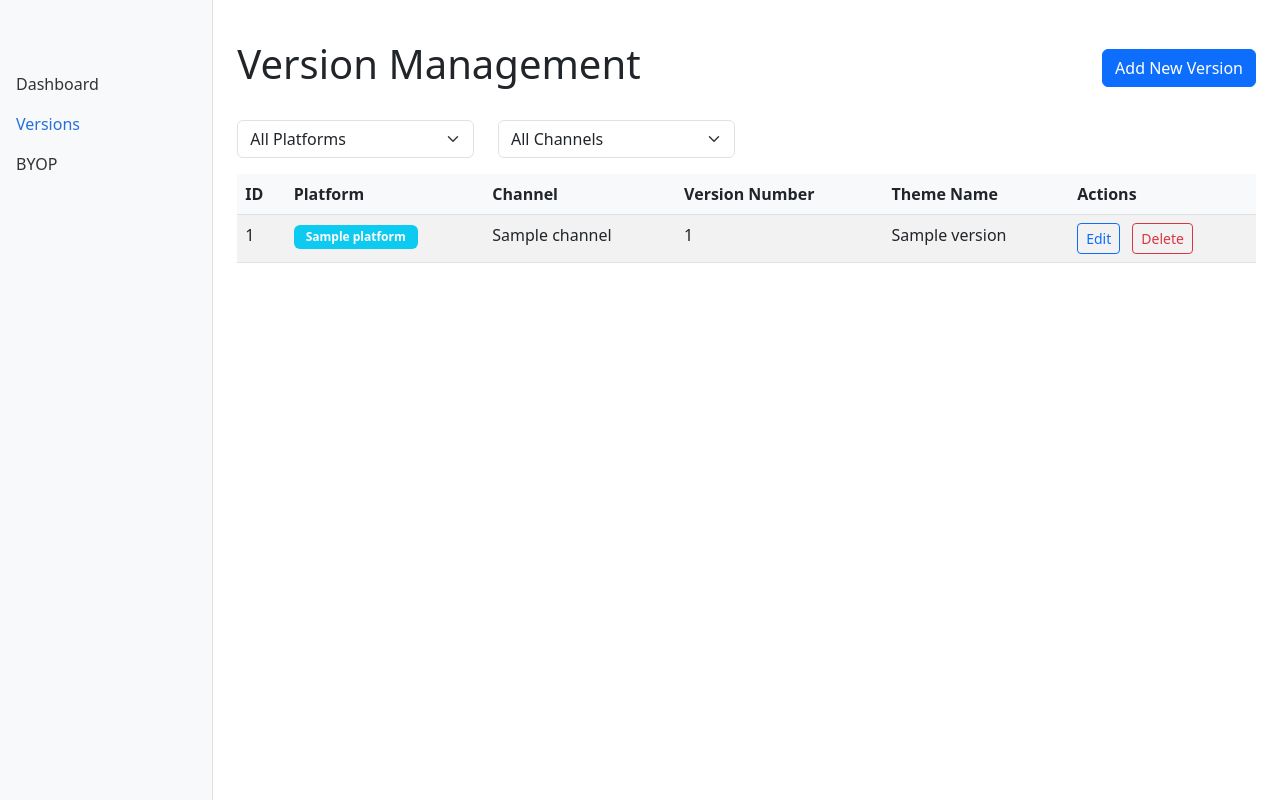
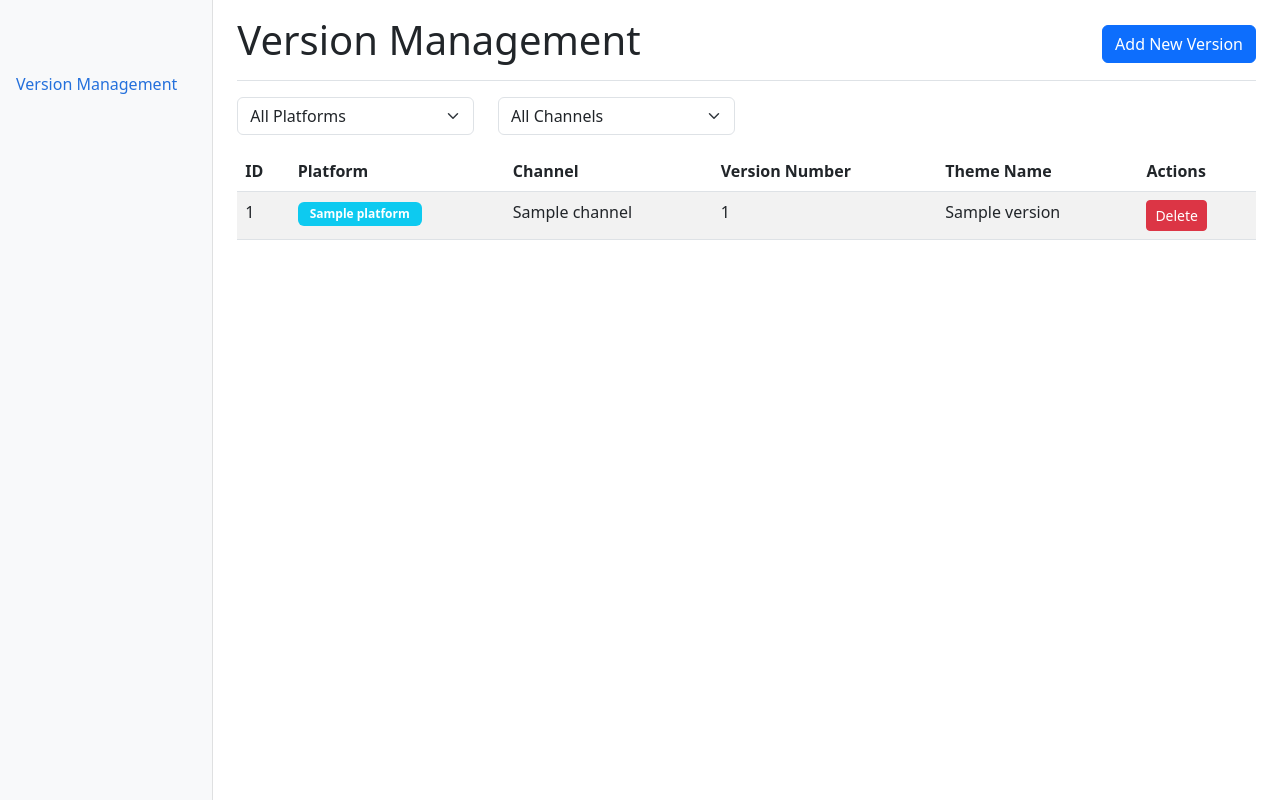
Before and after one commit to pdensmarketplace/friendly-admin-revamp, a Spring app: page /versions/index in a window 1280 px wide. Run offline with Thymeleaf, Linux system fonts and the light colour scheme; the template is opened without the code that fills it: most values are stand-ins (such as "Sample title", 1, 10 or a date in 2020); data that the repository does not hold is empty.

Commit message:
Update codebase structure and files
Refactor the repository structure and update various files for better organization and maintainability.
[skip gpt_engineer]

```diff
--- a/cockpit_kt/src/main/resources/static/css/styles.css
+++ b/cockpit_kt/src/main/resources/static/css/styles.css
@@ -1,4 +1,3 @@
-/* Sidebar */
 .sidebar {
     position: fixed;
     top: 0;
@@ -18,46 +17,16 @@
     color: #2470dc;
 }
 
-/* Main content */
-main {
-    padding-top: 1.5rem;
+.navbar-brand {
+    padding-top: .75rem;
+    padding-bottom: .75rem;
 }
 
-/* Platform badges */
+.navbar .navbar-toggler {
+    top: .25rem;
+    right: 1rem;
+}
+
 .badge {
     padding: 0.5em 1em;
 }
-
-/* Table styles */
-.table {
-    margin-bottom: 0;
-}
-
-.table th {
-    border-top: none;
-    background-color: #f8f9fa;
-}
-
-/* Modal styles */
-.modal-header {
-    background-color: #f8f9fa;
-    border-bottom: 1px solid #dee2e6;
-}
-
-.modal-footer {
-    background-color: #f8f9fa;
-    border-top: 1px solid #dee2e6;
-}
-
-/* Responsive adjustments */
-@media (max-width: 767.98px) {
-    .sidebar {
-        position: static;
-        height: auto;
-        padding-top: 0;
-    }
-
-    main {
-        margin-left: 0;
-    }
-}
--- a/cockpit_kt/src/main/resources/static/js/versions.js
+++ b/cockpit_kt/src/main/resources/static/js/versions.js
@@ -24,7 +24,6 @@ function submitVersion() {
     const formData = new FormData(form);
 
     const version = {
-        id: Date.now(), // Temporary ID
         platform: formData.get('platform'),
         channel: formData.get('channel'),
         versionNumber: formData.get('versionNumber'),
--- a/cockpit_kt/src/main/resources/templates/versions/index.html
+++ b/cockpit_kt/src/main/resources/templates/versions/index.html
@@ -4,39 +4,30 @@
     <meta charset="UTF-8">
     <title>Version Management</title>
     <link href="https://cdn.jsdelivr.net/npm/bootstrap@5.3.0/dist/css/bootstrap.min.css" rel="stylesheet">
-    <link rel="stylesheet" href="/css/styles.css">
+    <link href="/css/styles.css" rel="stylesheet">
 </head>
 <body>
     <div class="container-fluid">
         <div class="row">
             <!-- Sidebar -->
-            <nav class="col-md-2 d-none d-md-block bg-light sidebar">
+            <nav class="col-md-3 col-lg-2 d-md-block bg-light sidebar">
                 <div class="position-sticky pt-3">
                     <ul class="nav flex-column">
                         <li class="nav-item">
-                            <a class="nav-link" href="/dashboard">
-                                Dashboard
+                            <a class="nav-link active" href="/versions">
+                                Version Management
                             </a>
                         </li>
-                        <li class="nav-item">
-                            <a class="nav-link active" href="/versions">
-                                Versions
-                            </a>
-                        </li>
-                        <li class="nav-item">
-                            <a class="nav-link" href="/byop">
-                                BYOP
-                            </a>
-                        </li>
+                        <!-- Add other navigation items here -->
                     </ul>
                 </div>
             </nav>
 
             <!-- Main content -->
-            <main class="col-md-10 ms-sm-auto px-md-4">
-                <div class="d-flex justify-content-between flex-wrap flex-md-nowrap align-items-center pt-3 pb-2 mb-3">
+            <main class="col-md-9 ms-sm-auto col-lg-10 px-md-4">
+                <div class="d-flex justify-content-between flex-wrap flex-md-nowrap align-items-center pt-3 pb-2 mb-3 border-bottom">
                     <h1>Version Management</h1>
-                    <button type="button" class="btn btn-primary" data-bs-toggle="modal" data-bs-target="#addVersionModal">
+                    <button class="btn btn-primary" data-bs-toggle="modal" data-bs-target="#addVersionModal">
                         Add New Version
                     </button>
                 </div>
@@ -60,7 +51,7 @@
                     </div>
                 </div>
 
-                <!-- Version Table -->
+                <!-- Versions Table -->
                 <div class="table-responsive">
                     <table class="table table-striped table-hover">
                         <thead>
@@ -78,23 +69,25 @@
                                 <td th:text="${version.id}"></td>
                                 <td>
                                     <span th:text="${version.platform}"
-                                          th:class="${'badge ' +
-                                          (version.platform == 'ios' ? 'bg-primary' :
-                                           version.platform == 'android' ? 'bg-success' :
-                                           'bg-info')}">
+                                          th:class="${'badge ' + (version.platform == 'ios' ? 'bg-primary' :
+                                                               version.platform == 'android' ? 'bg-success' : 'bg-info')}">
                                     </span>
                                 </td>
                                 <td th:text="${version.channel}"></td>
                                 <td th:text="${version.versionNumber}"></td>
                                 <td th:text="${version.themeName}"></td>
                                 <td>
-                                    <button class="btn btn-sm btn-outline-primary me-2">Edit</button>
-                                    <button class="btn btn-sm btn-outline-danger"
-                                            th:onclick="'deleteVersion(' + ${version.id} + ')'">Delete</button>
+                                    <button class="btn btn-sm btn-danger"
+                                            th:onclick="'deleteVersion(' + ${version.id} + ')'">
+                                        Delete
+                                    </button>
                                 </td>
                             </tr>
                         </tbody>
                     </table>
+                </div>
+            </main>
+        </div>
     </div>
 
     <!-- Add Version Modal -->
@@ -109,7 +102,7 @@
                     <form id="addVersionForm">
                         <div class="mb-3">
                             <label class="form-label">Platform</label>
-                                        <select class="form-select" name="platform" required>
+                            <select name="platform" class="form-select" required>
                                 <option value="ios">iOS</option>
                                 <option value="android">Android</option>
                                 <option value="web">Web</option>
@@ -117,29 +110,26 @@
                         </div>
                         <div class="mb-3">
                             <label class="form-label">Channel</label>
-                                        <select class="form-select" name="channel" required>
+                            <select name="channel" class="form-select" required>
                                 <option value="sc_app">SC App</option>
                                 <option value="sc_flutter_web">SC Flutter Web</option>
                             </select>
                         </div>
                         <div class="mb-3">
                             <label class="form-label">Version Number</label>
-                                        <input type="text" class="form-control" name="versionNumber" required>
+                            <input type="text" name="versionNumber" class="form-control" required>
                         </div>
                         <div class="mb-3">
                             <label class="form-label">Theme Name</label>
-                                        <input type="text" class="form-control" name="themeName" required>
+                            <input type="text" name="themeName" class="form-control" required>
                         </div>
                     </form>
                 </div>
                 <div class="modal-footer">
-                                <button type="button" class="btn btn-secondary" data-bs-dismiss="modal">Cancel</button>
+                    <button type="button" class="btn btn-secondary" data-bs-dismiss="modal">Close</button>
                     <button type="button" class="btn btn-primary" onclick="submitVersion()">Add Version</button>
                 </div>
             </div>
-                    </div>
-                </div>
-            </main>
         </div>
     </div>
 
```
Also changed, not shown: cockpit_kt/src/main/kotlin/com/cockpit/controller/VersionController.kt (+6 -12 lines), cockpit_kt/src/main/kotlin/com/cockpit/model/Version.kt (+19 -5 lines). Lines whose indentation alone changed are shown as unchanged.
